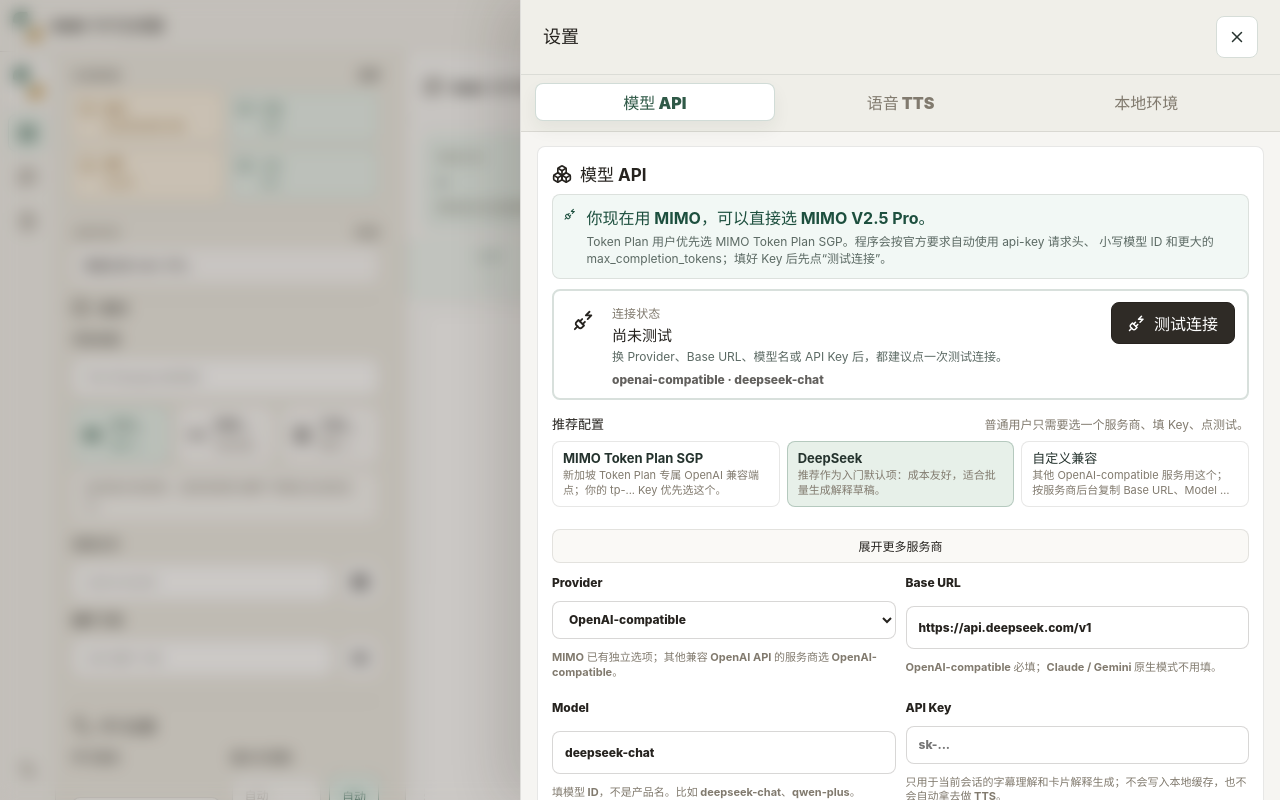
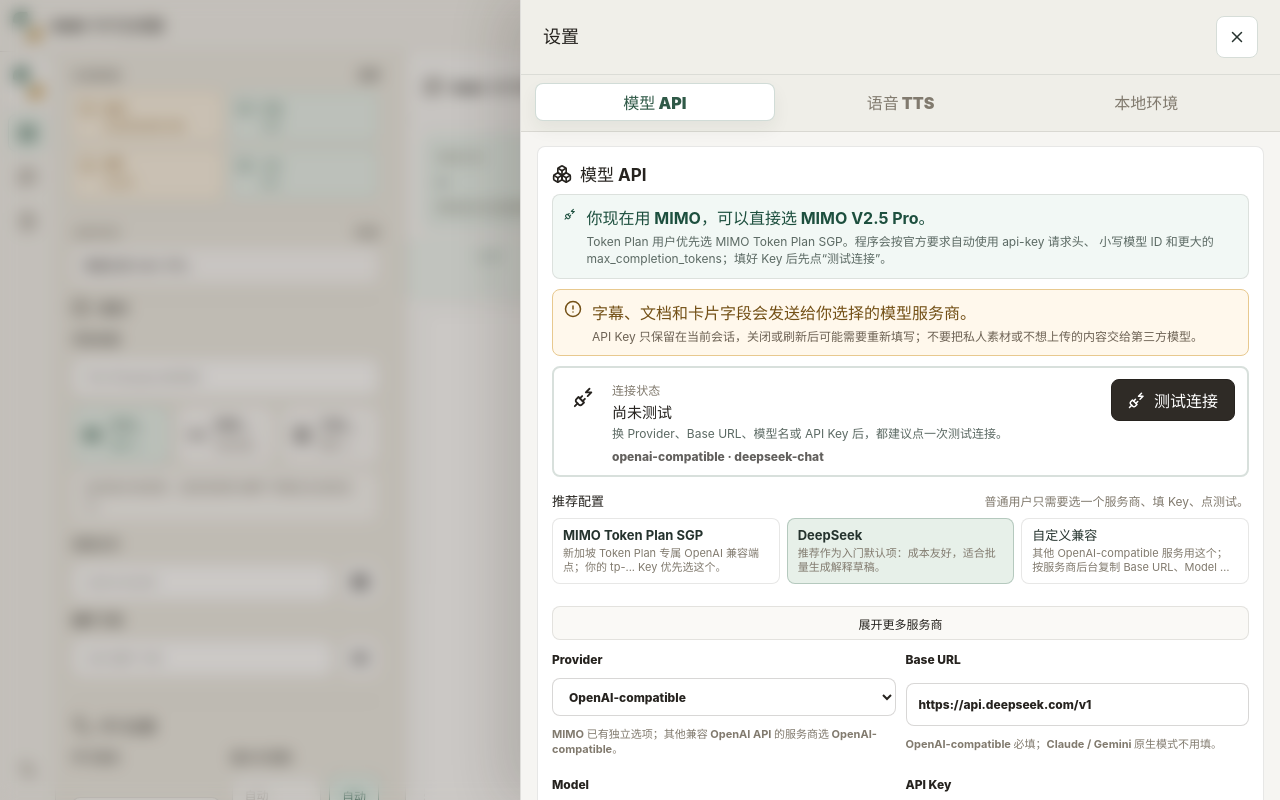
Before and after one commit to zixuanzhou0-ai/Anki-card-generator, a React (Vite) app: page / in a window 1280 px wide. Both pictures are taken after a click on the button 27 px from the left and 769 px from the top of the page. Built offline with nearby package versions, Linux system fonts and the light colour scheme.

Commit message:
Clarify beta release risk metadata

```diff
--- a/src/App.tsx
+++ b/src/App.tsx
@@ -2778,6 +2778,15 @@
                     </p>
                   </div>
                 </div>
+                <div className="settings-callout risk-callout">
+                  <CircleAlert size={18} />
+                  <div>
+                    <strong>字幕、文档和卡片字段会发送给你选择的模型服务商。</strong>
+                    <p>
+                      API Key 只保留在当前会话，关闭或刷新后可能需要重新填写；不要把私人素材或不想上传的内容交给第三方模型。
+                    </p>
+                  </div>
+                </div>
 
                 <div className={`api-test-card ${apiTestTone}`} aria-live="polite" aria-atomic="true">
                   <div className="api-test-icon" aria-hidden="true">
@@ -2993,6 +3002,15 @@
                     <p>
                       MIMO V2.5 TTS、VoiceDesign、VoiceClone 和 V2 TTS 都可以作为独立语音模型配置。
                       如果上方文本模型已经配置了 MIMO Key，TTS 会默认复用它；只有想单独换语音服务时才需要另填 TTS Key。
+                    </p>
+                  </div>
+                </div>
+                <div className="settings-callout risk-callout">
+                  <CircleAlert size={18} />
+                  <div>
+                    <strong>TTS 会额外调用语音服务，并可能产生费用。</strong>
+                    <p>
+                      导出牌组如果包含视频片段、字幕或合成音频，默认仅供个人学习；分享前请确认素材和声音服务授权。
                     </p>
                   </div>
                 </div>
--- a/src/app.css
+++ b/src/app.css
@@ -1306,6 +1306,12 @@
   color: #1d4f3e;
 }
 
+.settings-callout.risk-callout {
+  background: #fff8ec;
+  border-color: #e8c98f;
+  color: #735016;
+}
+
 .settings-callout p,
 .api-test-card p,
 .settings-help-grid p {
@@ -1435,6 +1441,10 @@
 .capability-heading span {
   color: #6d7974;
   font-size: 12px;
+}
+
+.settings-callout.risk-callout p {
+  color: #6d6254;
 }
 
 .capability-grid {
```
Also changed, not shown: 2 other files (tests, documents, lock files or other folders).
